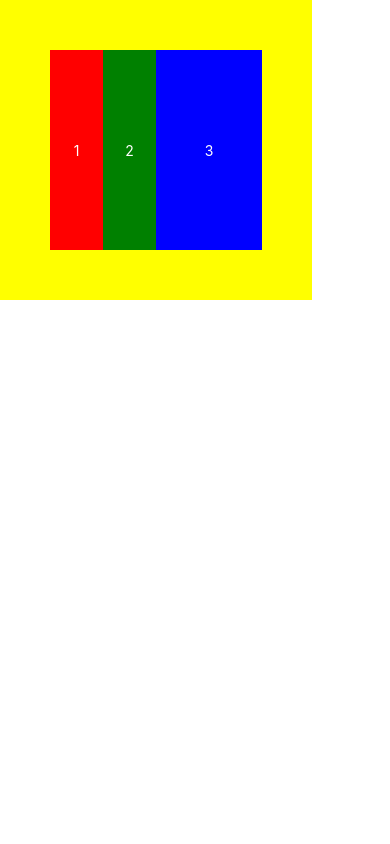
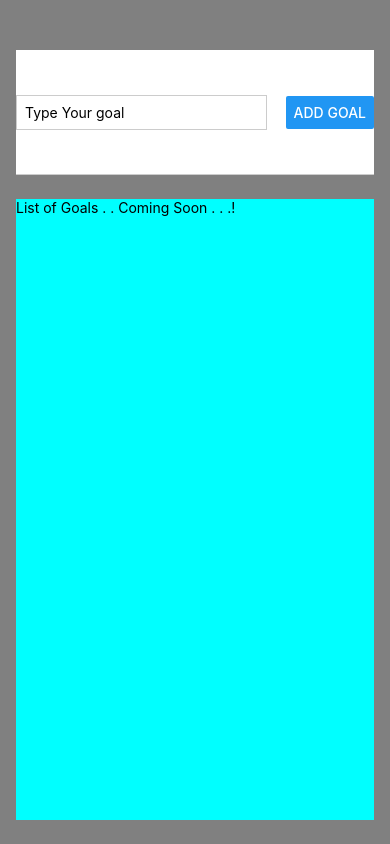
Before and after one commit to aniketicloud/rn-course, a React Native app: screen / in a window 390 px wide. Built offline with nearby package versions, Linux system fonts and the light colour scheme.

Commit message:
improving the layout

```diff
--- a/App.js
+++ b/App.js
@@ -1,37 +1,56 @@
-import { StatusBar } from 'expo-status-bar';
 import { StyleSheet, Text, View, Button, TextInput } from 'react-native';
-import { FlexboxDeep } from './FlexboxDeep';
 
 export default function App() {
   return (
-    // <View style={styles.appContainer}>
-    //   <View style={styles.inputContainer}>
-    //     <TextInput placeholder='Type Your goal' style={styles.textInput} />
-    //     <Button title='Add Goal' />
-    //   </View>
-    //   <View>
-    //     <Text>
-    //       List of Goals . . Coming Soon . . .!
-    //     </Text>
-    //   </View>
-    // </View>
-      <FlexboxDeep />
+    <View style={styles.appContainer}>
+
+      <View style={styles.inputContainer}>
+        <TextInput placeholder='Type Your goal' style={styles.textInput} />
+        <Button title='Add Goal' />
+      </View>
+
+      <View style={styles.goalsContainer} >
+        <Text>
+          List of Goals . . Coming Soon . . .!
+        </Text>
+      </View>
+    </View>
   );
 }
 
 const styles = StyleSheet.create({
   appContainer: {
-    // paddingTop: 50
+    // !! Delete this
+    backgroundColor: 'grey',
+
+    flex: 1,
+    paddingTop: 50,
+    paddingHorizontal: 16,
   },
   inputContainer: {
+    // !! Delete this
+    backgroundColor: 'white',
+
+    flex: 1,
     flexDirection: 'row',
-    justifyContent: 'space-between'
+    justifyContent: 'space-between',
+    alignItems: "center",
+    marginBottom: 24,
+    borderBottomWidth: 1,
+    borderBottomColor: '#ccc'
   },
   textInput: {
     borderWidth: 1,
     borderColor: "#ccc",
-    width: '80%',
+    width: '70%',
     marginRight: 8,
-    padding: 8
+    padding: 8,
+  },
+  goalsContainer: {
+    // !! Delete this
+    backgroundColor: 'aqua',
+    marginBottom: 24,
+
+    flex: 5,
   }
 });
```
